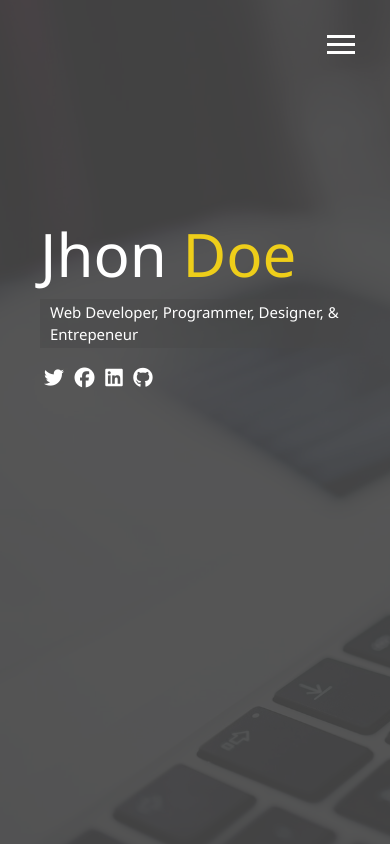
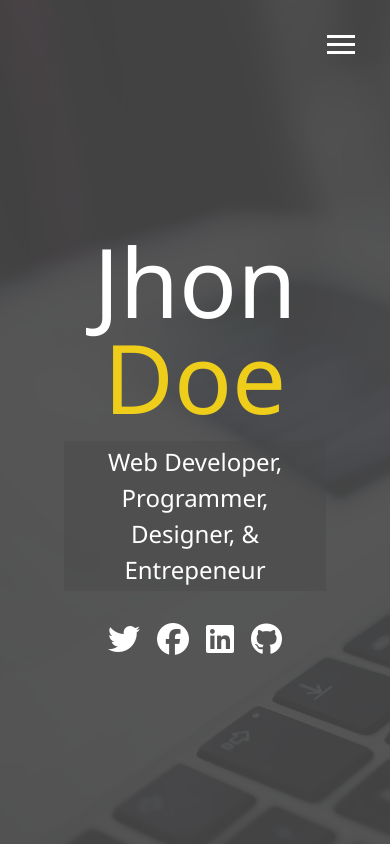
Before and after one commit to rendranoersalam/modern_portofolio, a website: page dist/index.html in a window 390 px wide. Drawn offline with Linux system fonts and the light colour scheme.

Commit message:
Added Media Query and menu overflay responsive

```diff
--- a/scss/_config.scss
+++ b/scss/_config.scss
@@ -29,6 +29,28 @@ $background-opacity: 0.9;
   }
 }
 
-html {
-  font-size: 10px;
+// Media Query Mixin
+@mixin mediaSm {
+  @media screen and (max-width: 500px) {
+    @content;
+  }
 }
+
+// Me
+@mixin mediaMd {
+  @media screen and (max-width: 768px) {
+    @content;
+  }
+}
+
+@mixin mediaLg {
+  @media screen and (min-width: 769px) and (max-width: 1170px) {
+    @content;
+  }
+}
+
+@mixin mediaXl {
+  @media screen and (max-width: 1171px) {
+    @content;
+  }
+}
--- /dev/null
+++ b/scss/_mobile.scss
@@ -0,0 +1,57 @@
+// widescreen
+@include mediaXl {
+}
+
+// Desktop and Laptop
+@include mediaLg {
+}
+
+// Tablet and small laptop
+@include mediaMd {
+  main {
+    align-items: center;
+    text-align: center;
+
+    .lg-heading {
+      line-height: 1;
+      margin-bottom: 1rem;
+    }
+  }
+
+  ul.menu-nav,
+  div.menu-branding {
+    float: none;
+    width: 100%;
+    min-height: 0;
+
+    &.show {
+      transform: translate3d(0, 0, 0);
+    }
+  }
+
+  .menu-nav {
+    height: 75vh;
+    transform: translate3d(-100%, 0, 0);
+    font-size: 24px;
+  }
+
+  .menu-branding {
+    height: 25vh;
+    transform: translate3d(100%, 0, 0);
+
+    .portrait {
+      background: url("../img/portrait_small.jpg");
+      width: 150px;
+      height: 150px;
+    }
+  }
+}
+
+// Smarthphone
+@include mediaSm {
+  main {
+    main#home h1 {
+      margin-top: 10vh;
+    }
+  }
+}
--- a/scss/main.scss
+++ b/scss/main.scss
@@ -1,5 +1,6 @@
 @import "config";
 @import "menu";
+@import "mobile";
 
 * {
   box-sizing: border-box;
```
Also changed, not shown: dist/css/main.css.
